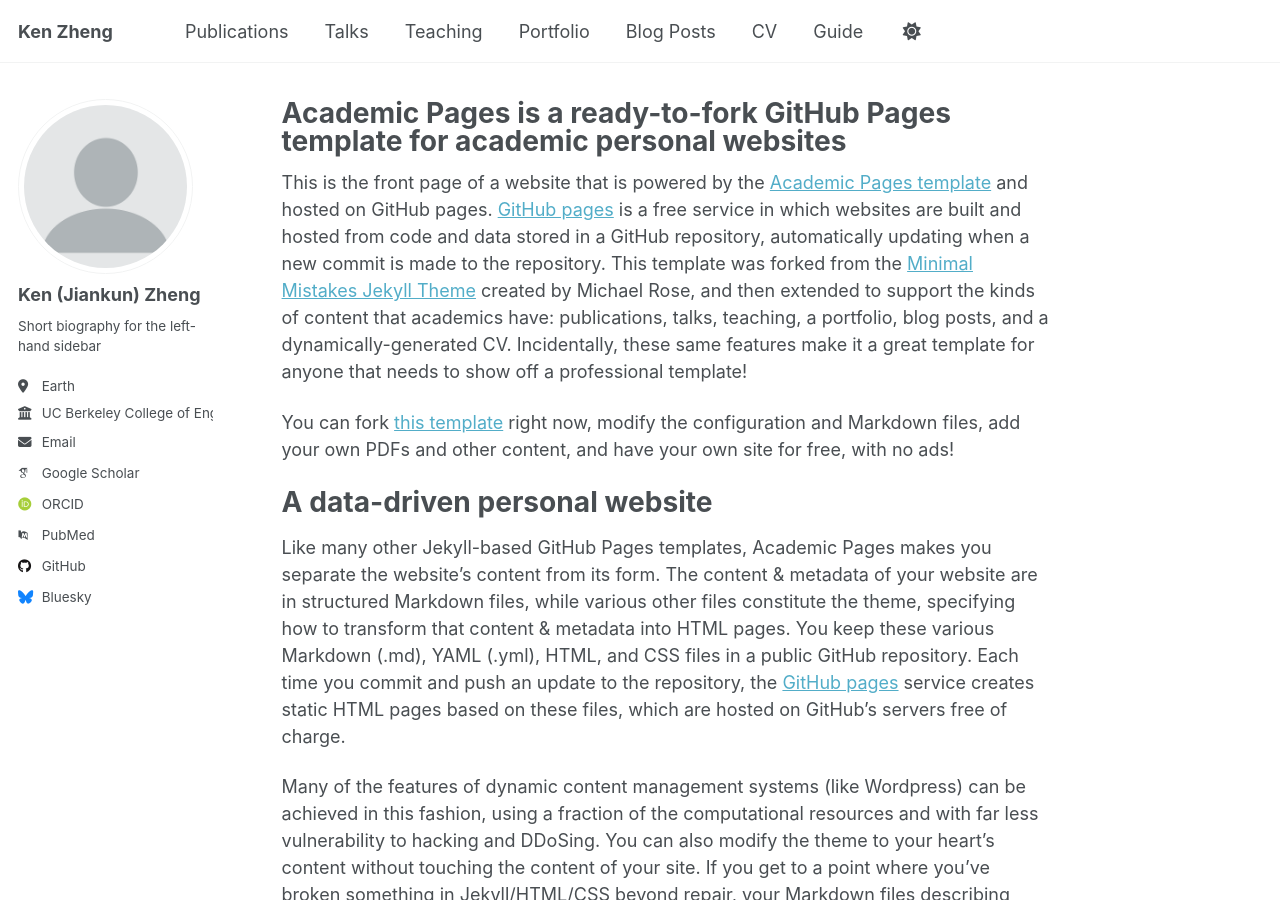
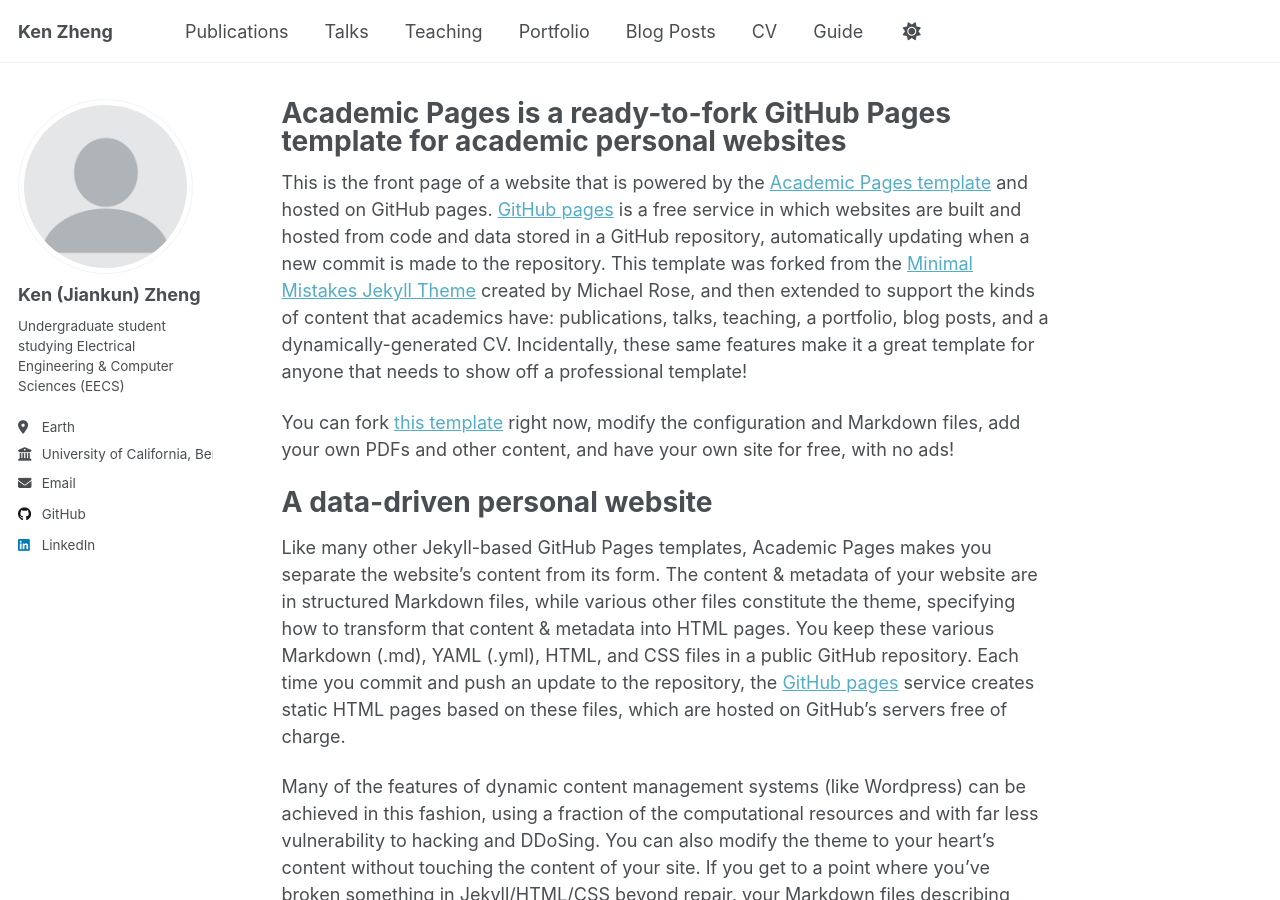
Before and after one commit to kenzhengjk/kenzhengjk.github.io, a Jekyll site: the page built from _pages/about.md, in a window 1280 px wide and 900 px high. Built offline with Jekyll 4.4.1, drawn with Linux system fonts in a browser that asks for light colours; some web fonts are replaced; a script that is not in the unit is left out.

Commit message:
Update _config.yml

```diff
--- a/_config.yml
+++ b/_config.yml
@@ -25,20 +25,20 @@ author:
   avatar           : "profile.png"
   name             : "Ken (Jiankun) Zheng"
   pronouns         : # example: "she/her"
-  bio              : "Short biography for the left-hand sidebar"
+  bio              : "Undergraduate student studying Electrical Engineering & Computer Sciences (EECS)"
   location         : "Earth"
-  employer         : "UC Berkeley College of Engineering"
+  employer         : "University of California, Berkeley"
   uri              : # URL
   email            : "kenzhengjk@berkeley.edu"
 
   # Academic websites
   academia         : # URL
   arxiv            : # URL - Update with the correct link to your profile
-  googlescholar    : "https://scholar.google.com/citations?user=PS_CX0AAAAAJ"
+  googlescholar    :
   impactstory      : # URL
-  orcid            : "http://orcid.org/yourorcidurl"
+  orcid            :
   semantic         : # URL
-  pubmed           : "https://www.ncbi.nlm.nih.gov/pubmed/?term=john+snow"
+  pubmed           :
   researchgate     : # URL
   scopus           : # URL
 
@@ -46,13 +46,13 @@ author:
   bitbucket        : # Username - Update with your username on the site
   codepen          : # Username
   dribbble         : # Username
-  github           : "academicpages"
+  github           : "kenzhengjk"
   kaggle           : # Username
   stackoverflow    : # User number or user number and name (i.e., use "1" or "1/jeff-atwood")
 
   # Social media
   artstation       : # Username
-  bluesky          : "bsky.app" # Replace this with you Bluesky username
+  bluesky          :
   facebook         : # Username
   flickr           : # Username
   foursquare       : # Username
@@ -61,7 +61,7 @@ author:
   keybase          : # Username
   instagram        : # Username
   lastfm           : # Username
-  linkedin         : # Username
+  linkedin         : "https://linkedin.com/in/kenzhengjk"
   mastodon         : # URL
   medium           : # URL
   pinterest        : # Username
```
